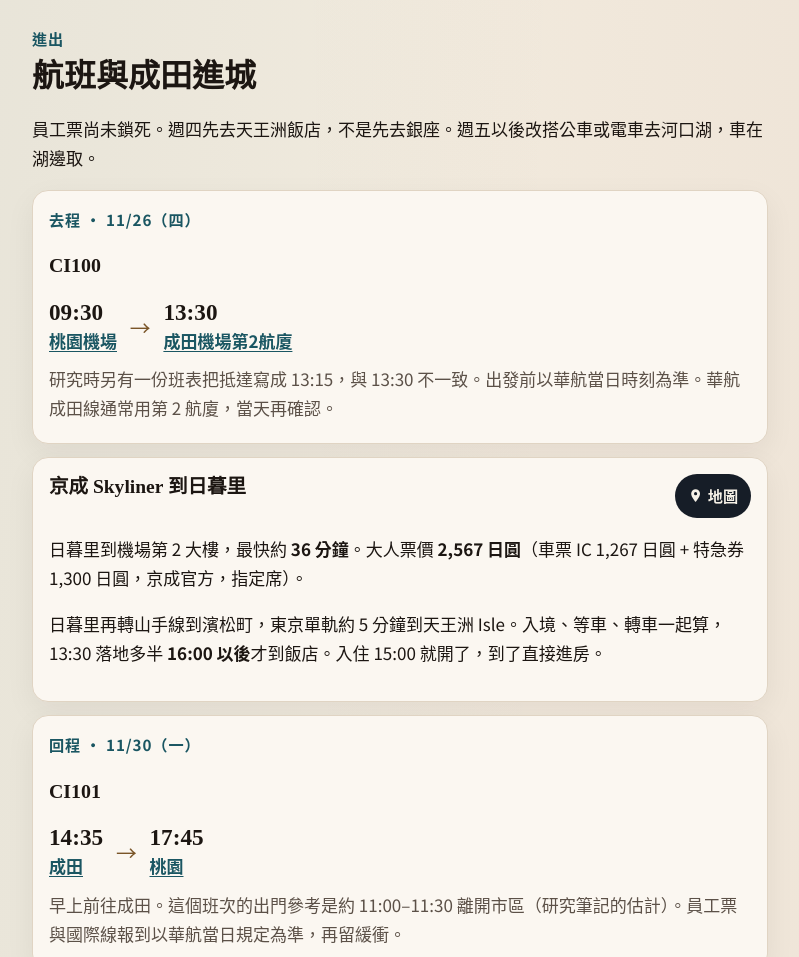
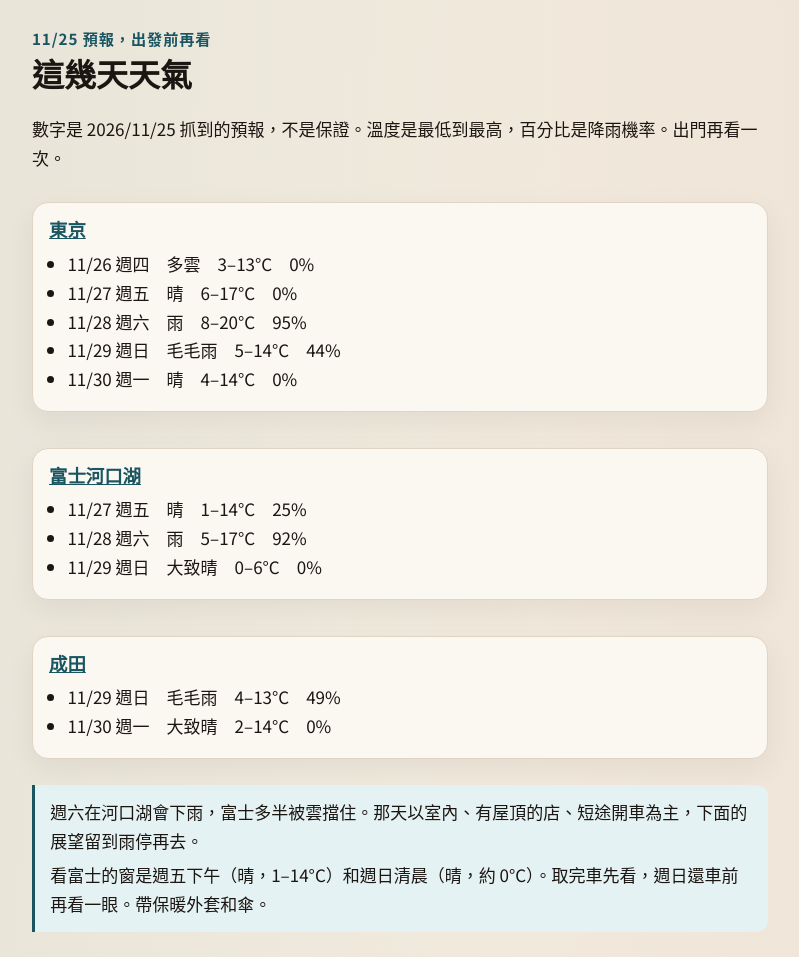
Before and after one commit to GrantLiang/tokyo2611, a plain HTML site: page index.html in a window 1280 px wide. Shown: the part 1015-1972 px from the top of the page, without its empty margins (240-1039 px from the left). Drawn offline with Linux system fonts and the light colour scheme.

Commit message:
Add the 11/25 weather forecast to the itinerary
Each day now shows the 11/25 forecast. Saturday at Kawaguchiko is rainy, so Fuji viewing is Friday afternoon and Sunday morning.

```diff
--- a/index.html
+++ b/index.html
@@ -31,6 +31,7 @@
 
   <nav class="jump" aria-label="行程段落">
     <a href="#overview">總覽</a>
+    <a href="#weather">天氣</a>
     <a href="#flights">航班</a>
     <a href="#d26">26 四</a>
     <a href="#d27">27 五</a>
@@ -65,7 +66,7 @@
           <a href="#d28">
             <span class="date">28 六</span>
             <strong>湖邊開車</strong>
-            <span>富士跟湖。景點時間出發前再查。</span>
+            <span>預報有雨，富士多半看不到。改室內或短途。</span>
           </a>
         </li>
         <li>
@@ -84,6 +85,43 @@
         </li>
       </ol>
       <p class="meta">11/26–30 不是日本國定假日。本店仍週日公休，所以 11/29 本店不開。</p>
+    </section>
+
+    <section class="wrap" id="weather">
+      <p class="section-kicker">11/25 預報，出發前再看</p>
+      <h2>這幾天天氣</h2>
+      <p>數字是 2026/11/25 抓到的預報，不是保證。溫度是最低到最高，百分比是降雨機率。出門再看一次。</p>
+      <div class="forecast">
+        <article class="card">
+          <h3><a href="https://www.google.com/maps/search/?api=1&query=%E6%9D%B1%E4%BA%AC">東京</a></h3>
+          <ul>
+            <li>11/26 週四　多雲　3–13°C　0%</li>
+            <li>11/27 週五　晴　6–17°C　0%</li>
+            <li>11/28 週六　雨　8–20°C　95%</li>
+            <li>11/29 週日　毛毛雨　5–14°C　44%</li>
+            <li>11/30 週一　晴　4–14°C　0%</li>
+          </ul>
+        </article>
+        <article class="card">
+          <h3><a href="https://www.google.com/maps/search/?api=1&query=%E5%AF%8C%E5%A3%AB%E6%B2%B3%E5%8F%A3%E6%B9%96">富士河口湖</a></h3>
+          <ul>
+            <li>11/27 週五　晴　1–14°C　25%</li>
+            <li>11/28 週六　雨　5–17°C　92%</li>
+            <li>11/29 週日　大致晴　0–6°C　0%</li>
+          </ul>
+        </article>
+        <article class="card">
+          <h3><a href="https://www.google.com/maps/search/?api=1&query=%E6%88%90%E7%94%B0%E5%B8%82">成田</a></h3>
+          <ul>
+            <li>11/29 週日　毛毛雨　4–13°C　49%</li>
+            <li>11/30 週一　大致晴　2–14°C　0%</li>
+          </ul>
+        </article>
+      </div>
+      <div class="note lake">
+        <p>週六在河口湖會下雨，富士多半被雲擋住。那天以室內、有屋頂的店、短途開車為主，下面的展望留到雨停再去。</p>
+        <p>看富士的窗是週五下午（晴，1–14°C）和週日清晨（晴，約 0°C）。取完車先看，週日還車前再看一眼。帶保暖外套和傘。</p>
+      </div>
     </section>
 
     <section class="wrap" id="flights">
@@ -140,6 +178,7 @@
 
     <section class="wrap day" id="d26">
       <p class="kicker">11/26 週四 · 成田 → 御茶之水 → 銀座 → 天王洲</p>
+      <p class="wx">東京　多雲　3–13°C　降雨 0%　<span class="meta">11/25 預報</span></p>
       <h2>先入住，再買雪衣和跑鞋，晚上毛利</h2>
       <p class="lede">CI100 13:30 到成田第 2 航廈。先去天王洲放行李、入住，再去御茶之水買雪衣，接著趕銀座 On 旗艦店（20:00 關），然後兩間毛利挑人少的，再回飯店。週五晚上人在河口湖，酒吧不要改到週五。</p>
 
@@ -369,8 +408,9 @@
 
     <section class="wrap day" id="d27">
       <p class="kicker">11/27 週五 · 東京 → 河口湖</p>
+      <p class="wx">東京晴 6–17°C、0%。河口湖晴 1–14°C、25%。<span class="meta">11/25 預報</span></p>
       <h2>買完就走，車在河口湖取</h2>
-      <p class="lede">兩條都到<a href="https://www.google.com/maps/search/?api=1&query=%E6%B2%B3%E5%8F%A3%E6%B9%96%E9%A7%85">河口湖站</a>，再在站邊取租來的車，住兩晚（11/27、11/28）。人不開車過東京。</p>
+      <p class="lede">兩條都到<a href="https://www.google.com/maps/search/?api=1&query=%E6%B2%B3%E5%8F%A3%E6%B9%96%E9%A7%85">河口湖站</a>，再在站邊取租來的車，住兩晚（11/27、11/28）。人不開車過東京。預報下午在湖邊是晴的，取完車先看<a href="https://www.google.com/maps/search/?api=1&query=%E5%AF%8C%E5%A3%AB%E5%B1%B1">富士山</a>，這是兩天裡較好的窗。湖邊約 1°C 起，帶外套。</p>
       <div class="note">
         <p><strong>A.</strong> 雪衣或跑鞋週四沒買完：早上先補（雪具見週四，跑鞋用下面兩間），再搭下午的車。</p>
         <p><strong>B.</strong> 週四都買完：早上就出發，下午可以在湖邊。</p>
@@ -440,8 +480,9 @@
 
     <section class="wrap day" id="d28">
       <p class="kicker">11/28 週六 · 河口湖</p>
-      <h2>開車在湖邊和富士</h2>
-      <p class="lede">週六用週五取的車。沿湖慢跑，把<a href="https://www.google.com/maps/search/?api=1&query=%E5%AF%8C%E5%A3%AB%E5%B1%B1">富士山</a>留在視線裡。不指定距離。晚上回河口湖的飯店，人留在湖邊。</p>
+      <p class="wx rain">河口湖　雨　5–17°C　降雨 92%　<span class="meta">11/25 預報，富士多半看不到</span></p>
+      <h2>雨天開車，戶外展望當備案</h2>
+      <p class="lede">週六用週五取的車，但預報是雨。以室內、有屋頂的店、短途移動為主，帶傘。下面的展望留到雨停；<a href="https://www.google.com/maps/search/?api=1&query=%E5%AF%8C%E5%A3%AB%E5%B1%B1">富士山</a>這天多半被雲擋住。晚上回河口湖的飯店。</p>
 
       <div class="spots">
         <article class="spot">
@@ -490,8 +531,9 @@
 
     <section class="wrap day" id="d29">
       <p class="kicker">11/29 週日 · 河口湖 → 東京 → 成田</p>
+      <p class="wx">河口湖大致晴 0–6°C、0%。東京毛毛雨 5–14°C、44%。成田毛毛雨 4–13°C、49%。<span class="meta">11/25 預報</span></p>
       <h2>先交行李，再還車回東京</h2>
-      <p class="lede">大件不要放進要還的車。先把行李交到河口湖飯店櫃台，再開車去還車。還完搭巴士或電車回東京，下午 teamLab，晚上住成田。行李同一天送到成田飯店。</p>
+      <p class="lede">清晨湖邊是晴的，約 0°C，還車前先看一眼<a href="https://www.google.com/maps/search/?api=1&query=%E5%AF%8C%E5%A3%AB%E5%B1%B1">富士山</a>，穿保暖外套。大件不要放進要還的車。先把行李交到河口湖飯店櫃台，再開車去還車。還完搭巴士或電車回東京，下午 teamLab，晚上住成田。行李同一天送到成田飯店。東京和成田是毛毛雨，帶傘。</p>
       <article class="card" id="luggagent">
         <span class="when">還車之前 · 09:00–11:00</span>
         <div class="place-head">
@@ -536,6 +578,7 @@
 
     <section class="wrap day" id="d30">
       <p class="kicker">11/30 週一 · 成田</p>
+      <p class="wx">成田　大致晴　2–14°C　降雨 0%　<span class="meta">11/25 預報</span></p>
       <h2>飯店巴士去機場</h2>
       <p>搭 <a href="#flights">CI101</a>，成田 14:35 起飛，桃園 17:45 到。從 ANA Crowne Plaza 成田搭免費接駁。飯店開往機場的班次裡，上午有 8:00、8:20、9:00、9:20、10:20、11:20。車程飯店另一段寫第 2 航廈約 10 分、第 1 約 15 分，和上面機場方向的 20–25 分不一致。</p>
       <p class="meta">14:35 的班，建議搭 10:20 或更早，11:20 是中午前還看得到的一班。員工票報到以華航當天為準。不再排購物。</p>
@@ -704,7 +747,7 @@
             <li>teamLab Borderless：11/26–30 通常 8:30–21:00，最後入館約 20:00，須先買時段票。Planets 現場不售票。</li>
             <li>11/26 飯店是 IHG 的 ANA Holiday Inn 東京灣（ANAホリデイ・イン東京ベイ），地址東品川 2-3-15。入住 15:00、退房 11:00，成田與羽田都沒有接駁，天王洲 Isle 站直結，皆為 IHG 官網。</li>
             <li>成田行李：黑貓第 2 航廈當日配送收到 10:30（成田機場與黑貓頁）。佐川第 2 航廈當日酒店配送收到 14:00，品川區在範圍內、抵達目安 16:00 後（佐川手ぶら服務與成田機場頁）。JAL ABC 官網寫成田當日配達休止。</li>
-            <li>N'EX 到東京站最快 53 分鐘：JR 東日本。丸之內線御茶之水到銀座約 10 分鐘、銀座回飯店 30–40 分鐘，是規劃估計。濱松町到天王洲 Isle 約 5 分鐘、230 日圓，以及東銀座經大門約 19 分鐘，來自駅探查詢，不是官方時刻表。單軌末班未核對。</li>
+            <li>天氣：2026/11/25 抓到的預報。東京、富士河口湖、成田的溫度與降雨機率見頁首「這幾天天氣」。出發前再看。</li>
           </ul>
         </div>
       </details>
--- a/styles.css
+++ b/styles.css
@@ -325,6 +325,31 @@ h2 {
 .meta {
   margin: 0.2rem 0;
   color: var(--muted);
+}
+
+.wx {
+  margin: 0.15rem 0 0.7rem;
+  color: var(--lake);
+  font-weight: 700;
+}
+
+.wx.rain {
+  color: var(--seal);
+}
+
+.forecast {
+  display: grid;
+  gap: 0.65rem;
+}
+
+.forecast h3 {
+  margin: 0 0 0.35rem;
+  font-size: 1.15rem;
+}
+
+.forecast ul {
+  margin: 0;
+  padding-left: 1.15rem;
 }
 
 .place-head,
```
